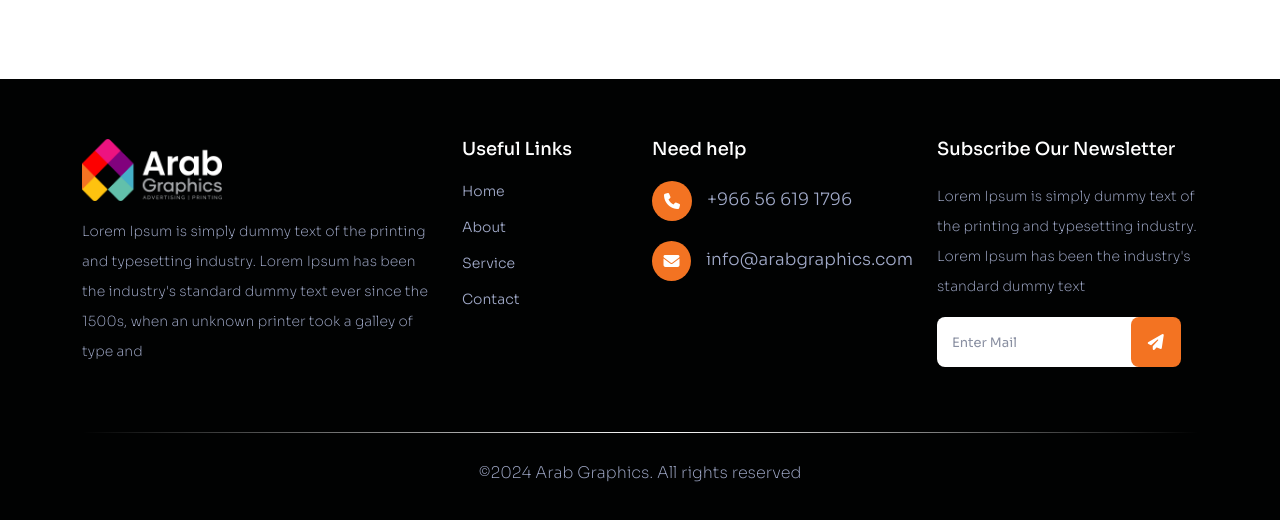
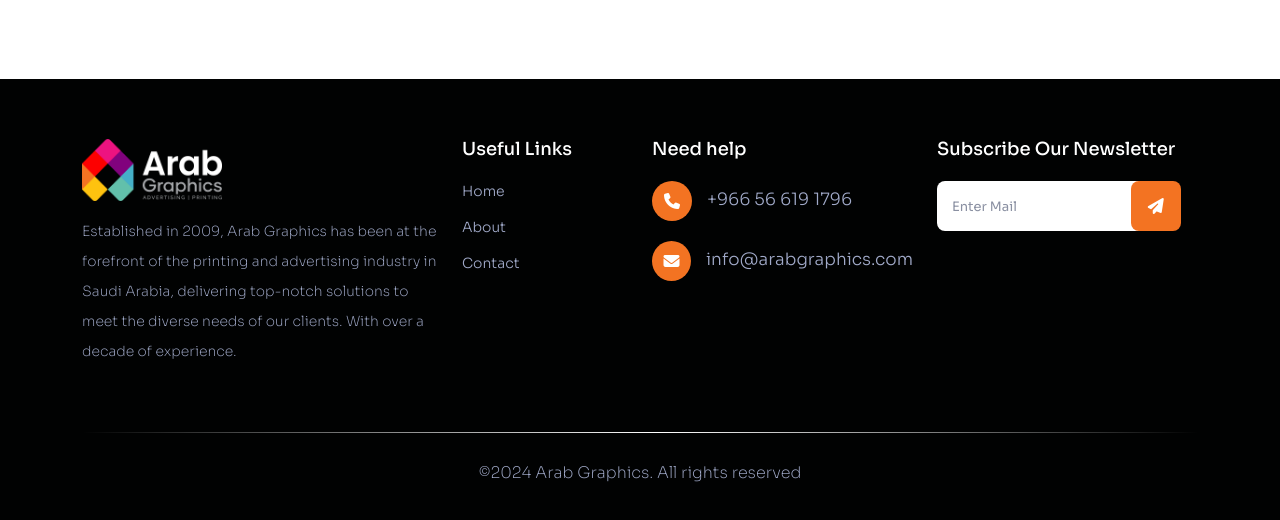
Before and after one commit to Veuz-UI/arab-graphics-new, a PHP site: page /advertising.php in a window 1280 px wide. Shown: the part 2413-2933 px from the top of the page. Run offline with PHP 8.4, Linux system fonts and the light colour scheme; some libraries are stand-ins or nearby versions; some web fonts are replaced.

Commit message:
final-push

```diff
--- a/advertising.php
+++ b/advertising.php
@@ -55,11 +55,7 @@
           <p>Designing and producing a wide range of signs for indoor
           and outdoor use, including storefront signage, directional signs, and more.</p>
 
-            <a href="service-detailes.php">
-              <button class="primary-btn btn-1 hover-filled-slide-down" type="button">
-                <span>View-more</span>
-            </button>
-            </a>
+
         </div>
       </div>
     </div>
@@ -73,11 +69,7 @@
           <p>Creating custom display stands for trade shows, exhibitions, and retail
             environments to showcase products and services effectively. </p>
 
-            <a href="service-detailes.php">
-              <button class="primary-btn btn-1 hover-filled-slide-down" type="button">
-                <span>View-more</span>
-            </button>
-            </a>
+
         </div>
       </div>
       <div class="col-lg-5 order-1 order-md-2" data-aos="fade-left" data-aos-duration="1500">
@@ -101,11 +93,7 @@
           <p>Developing cohesive brand identities through logo design, brand
             guidelines, and consistent visual elements across all marketing materials. </p>
 
-            <a href="service-detailes.php">
-              <button class="primary-btn btn-1 hover-filled-slide-down" type="button">
-                <span>View-more</span>
-            </button>
-            </a>
+
         </div>
       </div>
     </div>
@@ -119,11 +107,7 @@
           <p>Designing and constructing engaging exhibition booths that
             attract visitors and effectively communicate brand messages.</p>
 
-            <a href="service-detailes.php">
-              <button class="primary-btn btn-1 hover-filled-slide-down" type="button">
-                <span>View-more</span>
-            </button>
-            </a>
+
         </div>
       </div>
       <div class="col-lg-5 order-1 order-md-2" data-aos="fade-left" data-aos-duration="1500">
@@ -147,11 +131,7 @@
           <p>Providing comprehensive branding solutions for corporate
             events, including signage, banners, promotional materials, and more.</p>
 
-            <a href="service-detailes.php">
-              <button class="primary-btn btn-1 hover-filled-slide-down" type="button">
-                <span>View-more</span>
-            </button>
-            </a>
+
         </div>
       </div>
     </div>
--- a/assets/css/style.css
+++ b/assets/css/style.css
@@ -57,6 +57,10 @@ a {
 
 .main-nav-links ul li a.active {
     color: var(--secondary-color) !important;
+}
+
+.main-nav-links ul li a:focus{
+    color: var(--color-white);
 }
 
 .main-nav-links ul li a:hover {
--- a/footer.php
+++ b/footer.php
@@ -6,10 +6,7 @@
           <a href="index.php">
             <img src="assets/img/logo-white.png" alt="">
           </a>
-          <p class="footer-para">Lorem Ipsum is simply dummy text of the printing and
-            typesetting industry. Lorem Ipsum has been the industry's
-            standard dummy text ever since the 1500s, when an
-            unknown printer took a galley of type and</p>
+          <p class="footer-para">Established in 2009, Arab Graphics has been at the forefront of the printing and advertising industry in Saudi Arabia, delivering top-notch solutions to meet the diverse needs of our clients. With over a decade of experience.</p>
         </div>
       </div>
       <div class="col-lg-2">
@@ -18,8 +15,7 @@
         <ul class="footer-links">
           <a href="index.php" class="active"> <li>Home</li></a>
           <a href="about-us.php"> <li>About </li></a>
-          <a href="service.php"> <li>Service</li></a>
-          <a href=""> <li>Contact</li></a>
+          <a href="contact.php"> <li>Contact</li></a>
           </a>
         </ul>
       </div>
@@ -46,9 +42,6 @@
       <div class="col-lg-3">
         <h3 class="footer-sub-head">Subscribe Our Newsletter</h3>
         <p class="footer-para">
-          Lorem Ipsum is simply dummy text of the
-          printing and typesetting industry. Lorem Ipsum
-          has been the industry's standard dummy text
         </p>
         <div class="footer-input">
           <input type="text" placeholder="Enter Mail">
```
Also changed, not shown: printing.php (+29 -40 lines), 1 other file.
